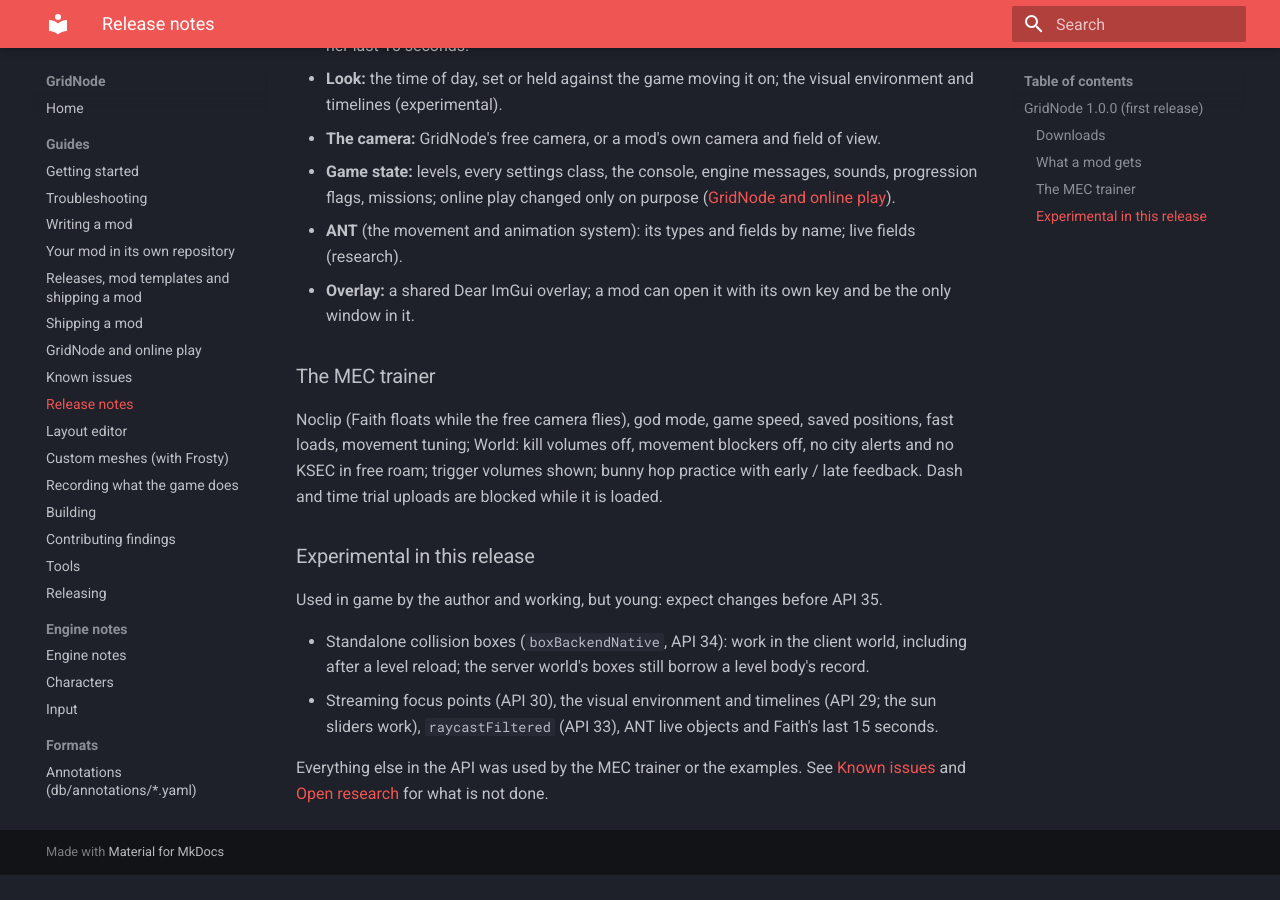
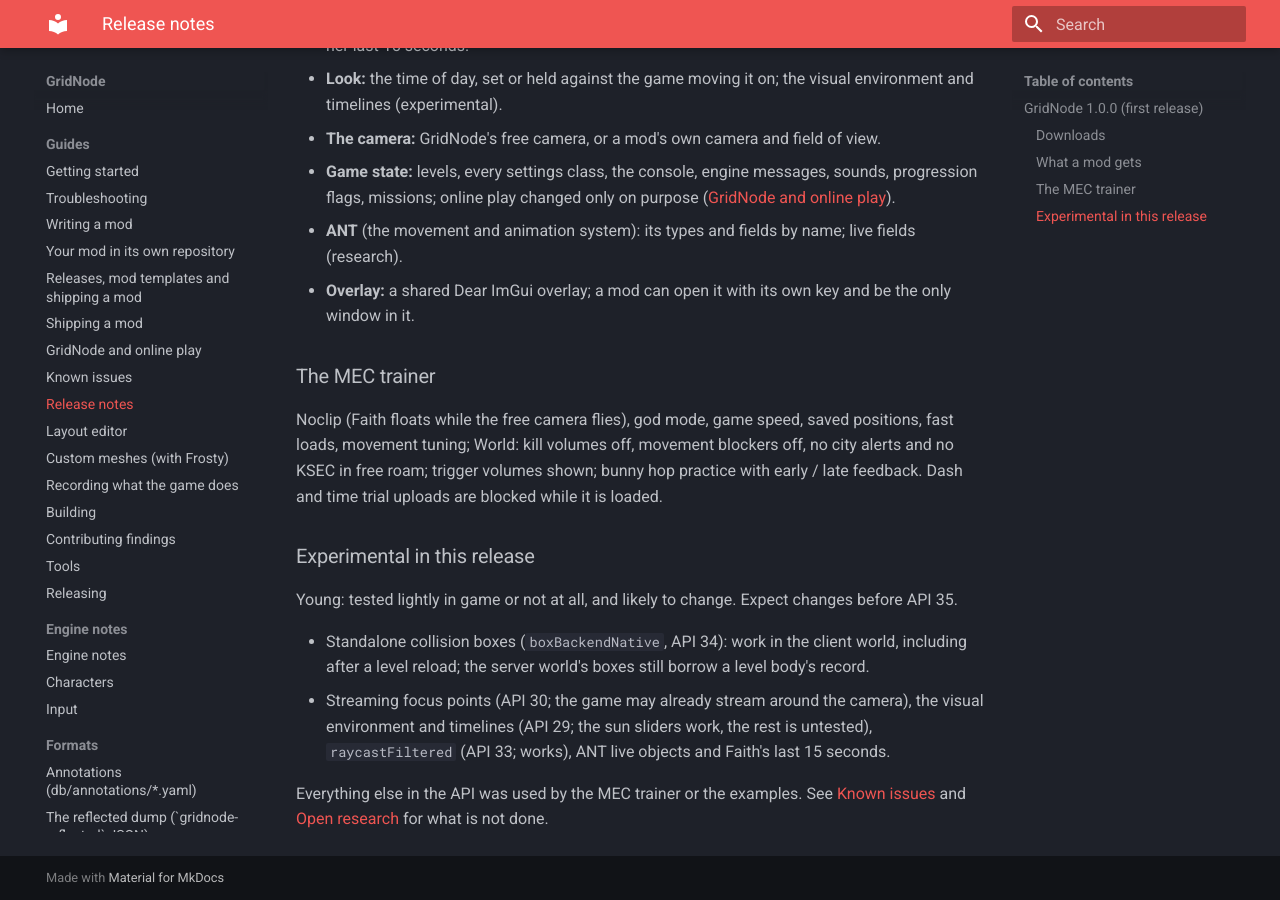
Before and after one commit to CodeNameMeteor/Gridnode, an MkDocs documentation site: the page built from docs/release-notes.md, in a window 1280 px wide and 900 px high, scrolled down 1144 px. Built offline with MkDocs 1.6.1 and Material for MkDocs 9.7.7, drawn with Linux system fonts in a browser that asks for light colours; before the commit the page ends 2019 px from its top, so only the background shows below that.

Commit message:
Release notes: the experimental features are tested lightly or not at all
Co-Authored-By: Claude Sonnet 5.5 <noreply@anthropic.com>
Claude-Session: https://claude.ai/code/session_019UGCLdpMfKxKCqWu5dvLpa

```diff
--- a/docs/release-notes.md
+++ b/docs/release-notes.md
@@ -48,12 +48,13 @@ uploads are blocked while it is loaded.
 
 ### Experimental in this release
 
-Used in game by the author and working, but young: expect changes before API 35.
+Young: tested lightly in game or not at all, and likely to change. Expect changes before API 35.
 
 - Standalone collision boxes (`boxBackendNative`, API 34): work in the client world, including after a level
   reload; the server world's boxes still borrow a level body's record.
-- Streaming focus points (API 30), the visual environment and timelines (API 29; the sun sliders work),
-  `raycastFiltered` (API 33), ANT live objects and Faith's last 15 seconds.
+- Streaming focus points (API 30; the game may already stream around the camera), the visual environment and
+  timelines (API 29; the sun sliders work, the rest is untested), `raycastFiltered` (API 33; works), ANT live objects
+  and Faith's last 15 seconds.
 
 Everything else in the API was used by the MEC trainer or the examples. See [Known issues](known-issues.md) and
 [Open research](research/open-research.md) for what is not done.
```
